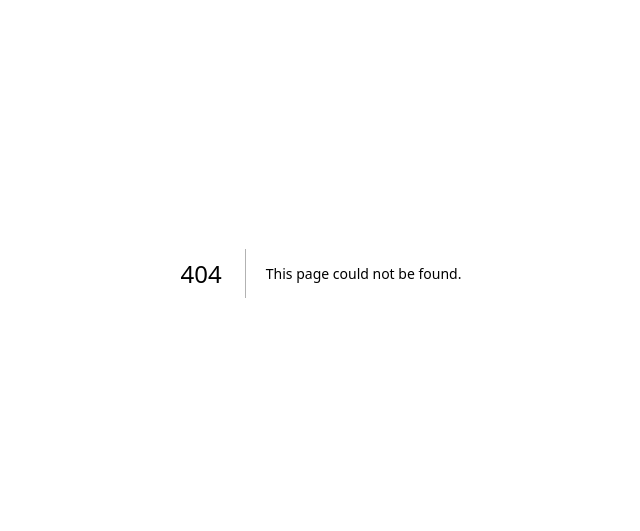
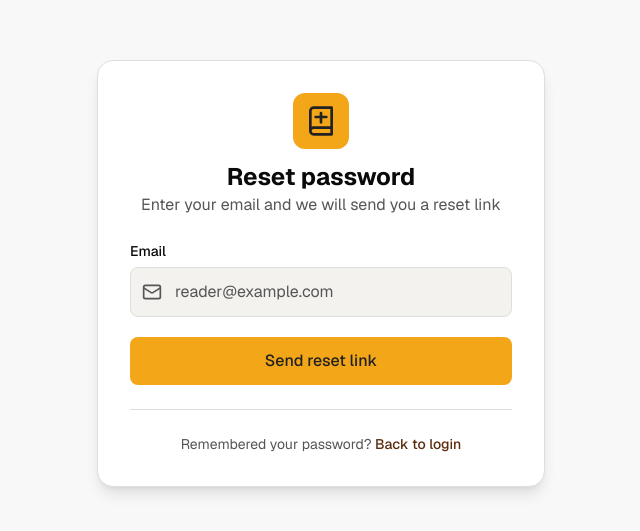
Before and after one commit to fireintie/TPF-Proj-30052026, a Next.js app: page /forgot-password in a window 1280 px wide. Before the commit this address had no page. Shown: the part 127-658 px from the top of the page, without its empty margins (319-959 px from the left). Built offline with nearby package versions, Linux system fonts and the light colour scheme.

Commit message:
Create page.tsx

```diff
--- /dev/null
+++ b/app/forgot-password/page.tsx
@@ -0,0 +1,86 @@
+"use client"
+
+import { useState } from "react"
+import Link from "next/link"
+import { useRouter } from "next/navigation"
+import { Mail } from "lucide-react"
+
+export default function ForgotPasswordPage() {
+  const router = useRouter()
+  const [email, setEmail] = useState("")
+
+  const handleSubmit = (e: React.FormEvent) => {
+    e.preventDefault()
+
+    if (!email) {
+      alert("Please enter your email.")
+      return
+    }
+
+    alert("Password reset link sent.")
+    router.push("/login")
+  }
+
+  return (
+    <div className="flex min-h-screen items-center justify-center bg-muted/30 px-4">
+      <div className="w-full max-w-md rounded-2xl border border-border bg-card p-8 shadow-lg">
+        <div className="mb-6 flex flex-col items-center">
+          <div className="mb-3 flex h-14 w-14 items-center justify-center rounded-xl bg-primary">
+            <svg
+              viewBox="0 0 24 24"
+              fill="none"
+              className="h-8 w-8 text-primary-foreground"
+              stroke="currentColor"
+              strokeWidth="2"
+              strokeLinecap="round"
+              strokeLinejoin="round"
+            >
+              <path d="M4 19.5v-15A2.5 2.5 0 0 1 6.5 2H20v20H6.5a2.5 2.5 0 0 1 0-5H20" />
+              <path d="M12 6v7" />
+              <path d="M8 9h8" />
+            </svg>
+          </div>
+          <h1 className="text-2xl font-bold text-foreground">Reset password</h1>
+          <p className="text-center text-muted-foreground">
+            Enter your email and we will send you a reset link
+          </p>
+        </div>
+
+        <form onSubmit={handleSubmit} className="space-y-5">
+          <div>
+            <label htmlFor="email" className="mb-1.5 block text-sm font-medium text-foreground">
+              Email
+            </label>
+            <div className="relative">
+              <Mail className="absolute left-3 top-1/2 h-5 w-5 -translate-y-1/2 text-muted-foreground" />
+              <input
+                type="email"
+                id="email"
+                placeholder="reader@example.com"
+                value={email}
+                onChange={(e) => setEmail(e.target.value)}
+                className="w-full rounded-lg border border-border bg-input py-3 pl-11 pr-4 text-foreground placeholder:text-muted-foreground focus:border-primary focus:outline-none focus:ring-1 focus:ring-primary"
+              />
+            </div>
+          </div>
+
+          <button
+            type="submit"
+            className="w-full rounded-lg bg-primary py-3 text-base font-medium text-primary-foreground transition-colors hover:bg-primary/90"
+          >
+            Send reset link
+          </button>
+        </form>
+
+        <div className="mt-6 border-t border-border pt-6 text-center">
+          <p className="text-sm text-muted-foreground">
+            Remembered your password?{" "}
+            <Link href="/login" className="font-medium text-accent hover:underline">
+              Back to login
+            </Link>
+          </p>
+        </div>
+      </div>
+    </div>
+  )
+}
```
